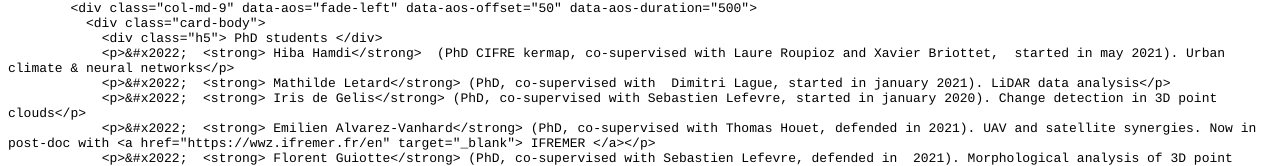
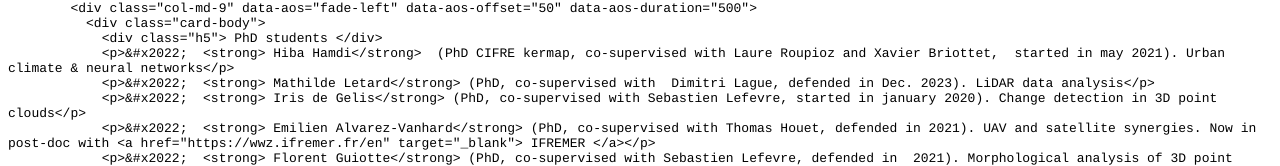
Before and after one commit to thomas7619/tcorpetti.github.io, a plain HTML site: page index.html in a window 1280 px wide. Shown: the part 8294-8460 px from the top of the page. Drawn offline with Linux system fonts and the light colour scheme.

```diff
--- a/index.html
+++ b/index.html
@@ -521,7 +521,7 @@
 <p class="p1"><span class="s1"><span class="Apple-converted-space">          </span>&lt;div class="card-body"&gt;</span></p>
 <p class="p1"><span class="s1"><span class="Apple-converted-space">            </span>&lt;div class="h5"&gt; PhD students &lt;/div&gt;</span></p>
 <p class="p1"><span class="s1"><span class="Apple-converted-space">            </span>&lt;p&gt;&amp;#x2022;<span class="Apple-converted-space">  </span>&lt;strong&gt; Hiba Hamdi&lt;/strong&gt;<span class="Apple-converted-space">  </span>(PhD CIFRE kermap, co-supervised with Laure Roupioz and Xavier Briottet,<span class="Apple-converted-space">  </span>started in may 2021). Urban climate &amp; neural networks&lt;/p&gt;</span></p>
-<p class="p1"><span class="s1"><span class="Apple-converted-space">            </span>&lt;p&gt;&amp;#x2022;<span class="Apple-converted-space">  </span>&lt;strong&gt; Mathilde Letard&lt;/strong&gt; (PhD, co-supervised with<span class="Apple-converted-space">  </span>Dimitri Lague, started in january 2021). LiDAR data analysis&lt;/p&gt;</span></p>
+<p class="p1"><span class="s1"><span class="Apple-converted-space">            </span>&lt;p&gt;&amp;#x2022;<span class="Apple-converted-space">  </span>&lt;strong&gt; Mathilde Letard&lt;/strong&gt; (PhD, co-supervised with<span class="Apple-converted-space">  </span>Dimitri Lague, defended in Dec. 2023). LiDAR data analysis&lt;/p&gt;</span></p>
 <p class="p1"><span class="s1"><span class="Apple-converted-space">            </span>&lt;p&gt;&amp;#x2022;<span class="Apple-converted-space">  </span>&lt;strong&gt; Iris de Gelis&lt;/strong&gt; (PhD, co-supervised with Sebastien Lefevre, started in january 2020). Change detection in 3D point clouds&lt;/p&gt;</span></p>
 <p class="p1"><span class="s1"><span class="Apple-converted-space">            </span>&lt;p&gt;&amp;#x2022;<span class="Apple-converted-space">  </span>&lt;strong&gt; Emilien Alvarez-Vanhard&lt;/strong&gt; (PhD, co-supervised with Thomas Houet, defended in 2021). UAV and satellite synergies. Now in post-doc with &lt;a href="https://wwz.ifremer.fr/en" target="_blank"&gt; IFREMER &lt;/a&gt;&lt;/p&gt;</span></p>
 <p class="p1"><span class="s1"><span class="Apple-converted-space">            </span>&lt;p&gt;&amp;#x2022;<span class="Apple-converted-space">  </span>&lt;strong&gt; Florent Guiotte&lt;/strong&gt; (PhD, co-supervised with Sebastien Lefevre, defended in<span class="Apple-converted-space">  </span>2021). Morphological analysis of 3D point clouds. Now research engineer in &lt;a href="https://lavionjaune.com/en/home/" target="_blank" &gt; L'avion Jaune &lt;/a&gt;&lt;/p&gt;</span></p>
```
